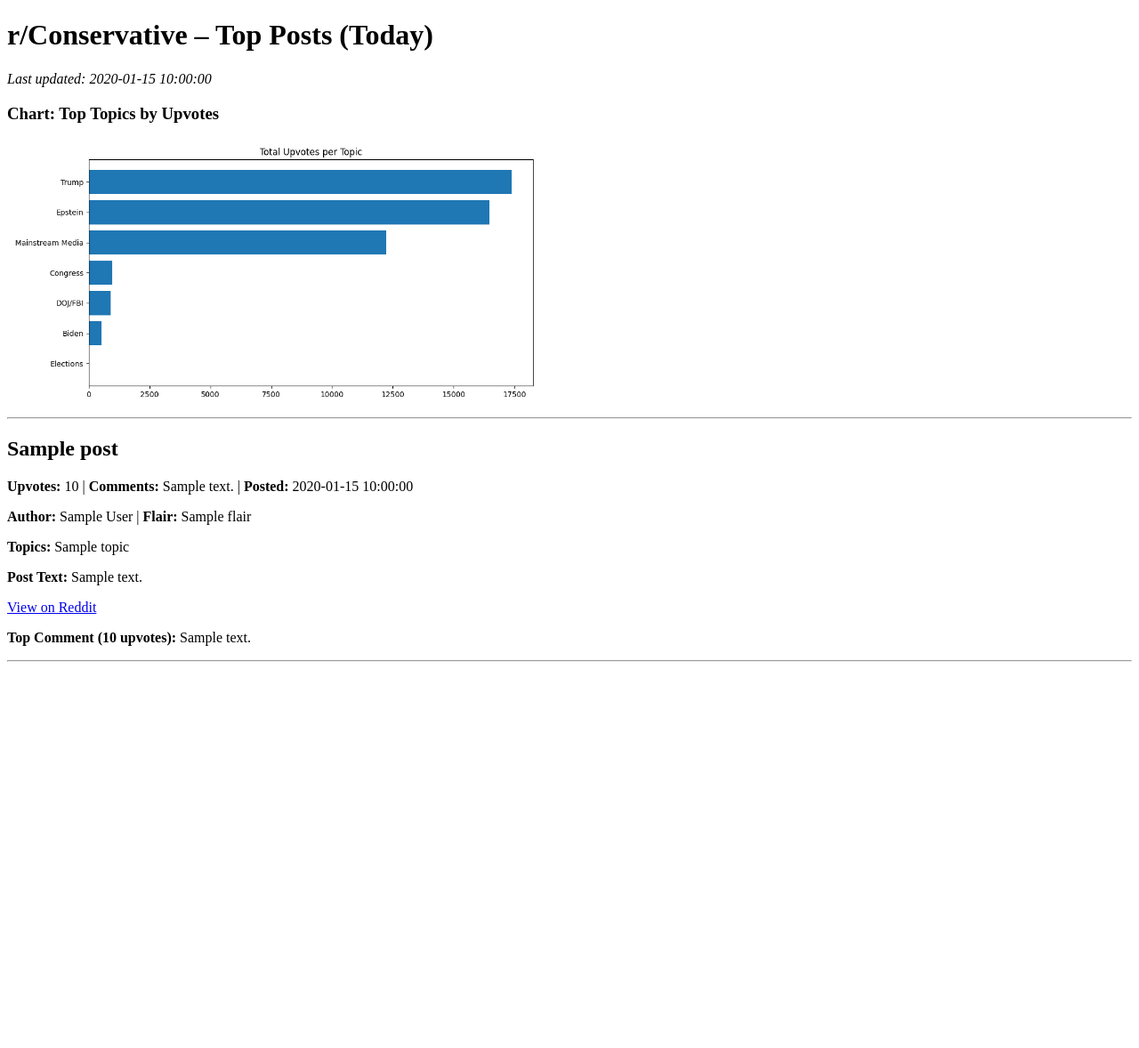
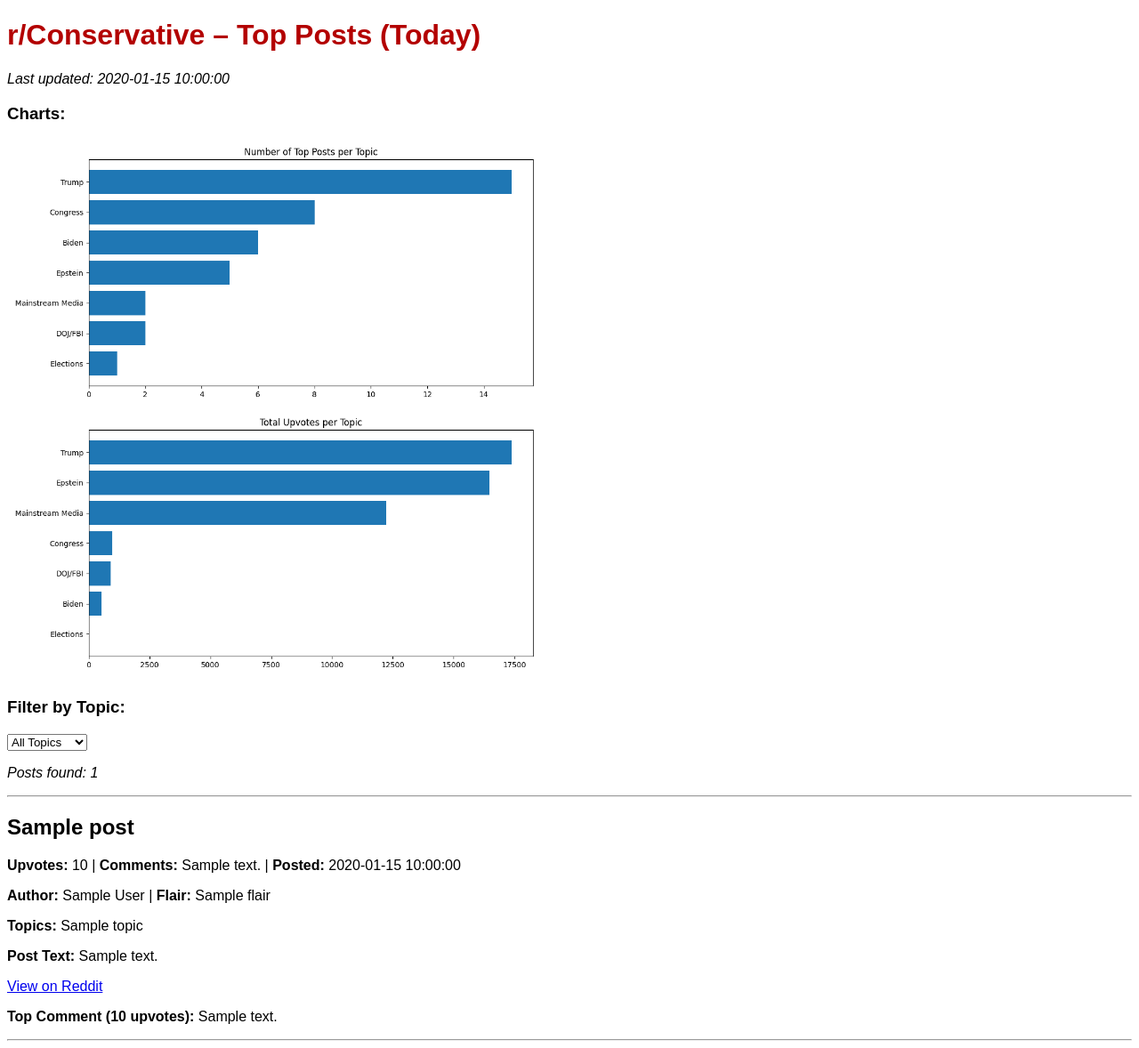
Before and after one commit to JJN222/reddit-dashboard, a Flask app: template templates/index.html in a window 1280 px wide. Shown: the whole page at 89% size. Before the commit the page ends 744 px from the top, so only its background shows below. Run offline with Flask 3, Linux system fonts and the light colour scheme; the template is opened without the code that fills it: most values are stand-ins (such as "Sample title", 1, 10 or a date in 2020).

Commit message:
Add topic filter and full charts to index template

```diff
--- a/templates/index.html
+++ b/templates/index.html
@@ -3,13 +3,27 @@
 <head>
     <title>r/Conservative – Daily Post Tracker</title>
 </head>
-<body>
-    <h1>r/Conservative – Top Posts (Today)</h1>
+<body style="font-family: Arial, sans-serif;">
+    <h1 style="color: #b30000;">r/Conservative – Top Posts (Today)</h1>
 
     <p><em>Last updated: {{ updated.strftime('%Y-%m-%d %H:%M:%S') }}</em></p>
 
-    <h3>Chart: Top Topics by Upvotes</h3>
+    <h3>Charts:</h3>
+    <img src="/static/post_count_chart.png" alt="Number of Top Posts per Topic" width="600">
+    <br>
     <img src="/static/upvotes_chart.png" alt="Top Topics by Upvotes" width="600">
+
+    <h3>Filter by Topic:</h3>
+    <form method="get" action="/">
+        <select name="tag" onchange="this.form.submit()">
+            <option value="">All Topics</option>
+            {% for tag in tags %}
+                <option value="{{ tag }}" {% if tag == selected_tag %}selected{% endif %}>{{ tag }}</option>
+            {% endfor %}
+        </select>
+    </form>
+
+    <p><em>Posts found: {{ posts|length }}</em></p>
 
     <hr>
 
```
